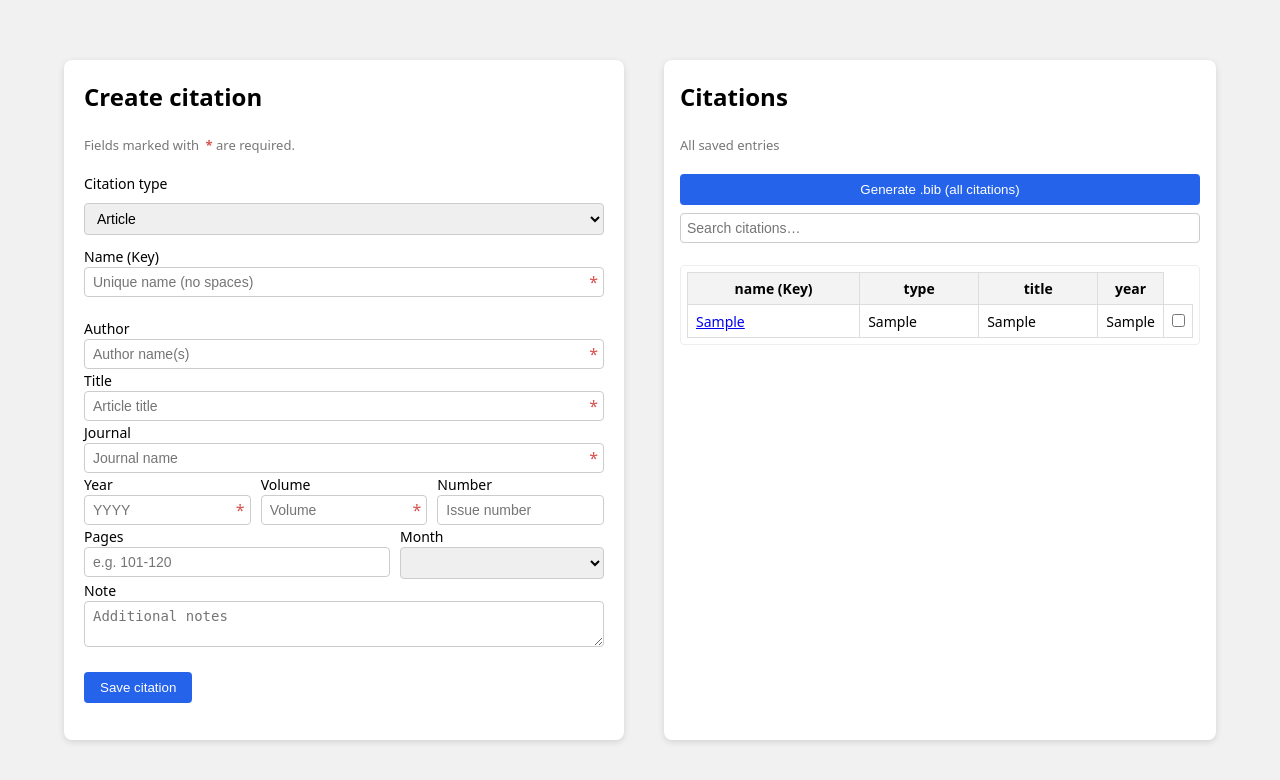
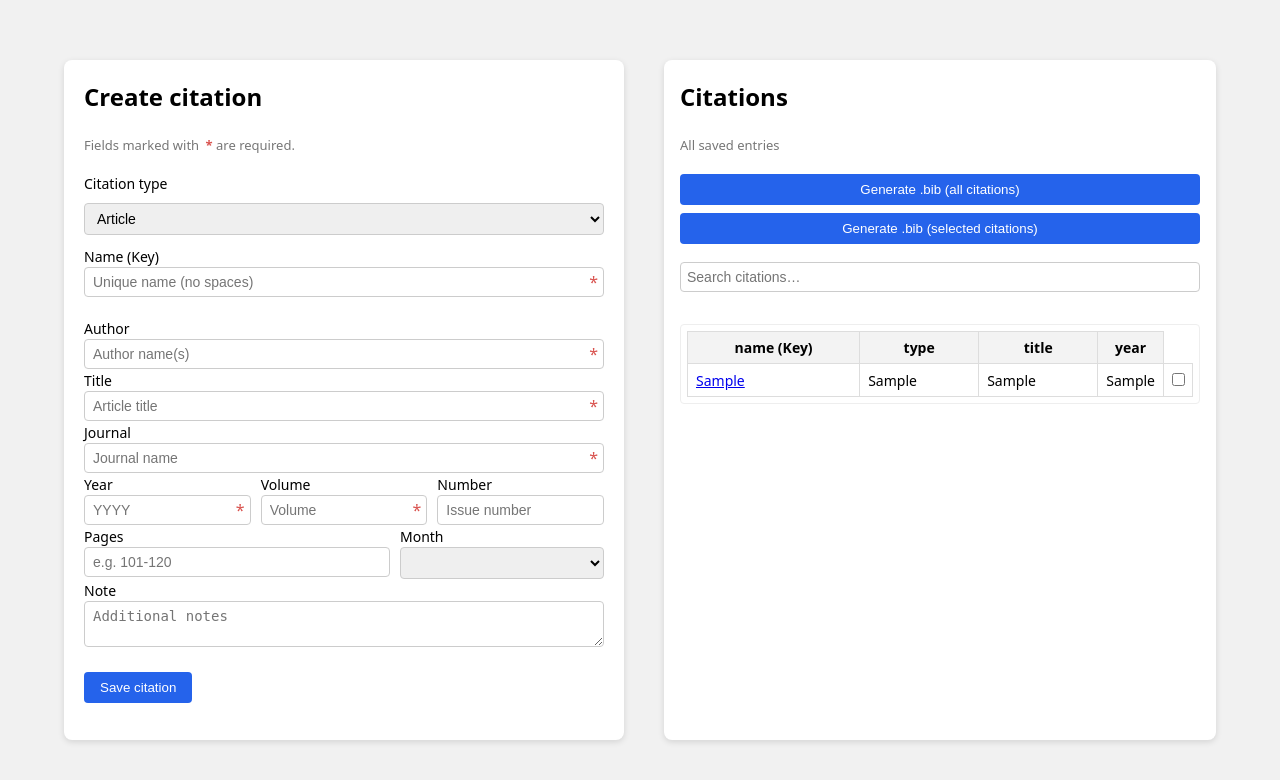
Before and after one commit to tiinasor/ohtu-miniprojekti, a Flask app: template src/templates/index.html in a window 1280 px wide. Shown: the top 780 px of the page. Run offline with Flask 3, Linux system fonts and the light colour scheme; the template is opened without the code that fills it: most values are stand-ins (such as "Sample title", 1, 10 or a date in 2020).

Commit message:
Add button to generate .bib for selected citations

```diff
--- a/src/templates/index.html
+++ b/src/templates/index.html
@@ -78,10 +78,16 @@ Citation database app
         <button type="submit">Generate .bib (all citations)</button>
     </form>
 
+    <!-- Unified form for selection + selected export -->
+    <form action="/process_selected" method="post" id="selection-form">
+
+        <button type="submit" formaction="/generate_bibtex_selected" style="margin-bottom: 8px;">
+            Generate .bib (selected citations)
+        </button>
+
         <input type="text" id="search" placeholder="Search citations…"
             style="margin-bottom: 12px; width: 100%; padding: 6px;">
 
-    <form action="/process_selected" method="post">
         <div class="scroll-area">
             <table>
                 <thead>
@@ -96,8 +102,7 @@ Citation database app
                 <tbody>
                 <!--Gets all datafields using REF_FIELDS, if no data -> insert empty. Needed for complete search-->
                     {% for c in citations %}
-                <tr class="citation" {% for field in REF_FIELDS %} data-{{ field }}="{{ c.get_field(field) or '' }}" {%
-                    endfor %}>
+                    <tr class="citation" {% for field in REF_FIELDS %} data-{{ field }}="{{ c.get_field(field) or '' }}" {% endfor %}>
                         <td>
                             <a href="/info/{{ c.get_field('citation_type') }}/{{ c.id }}">
                                 {{ c.get_field("name") }}
```
Lines whose indentation alone changed are shown as unchanged.
